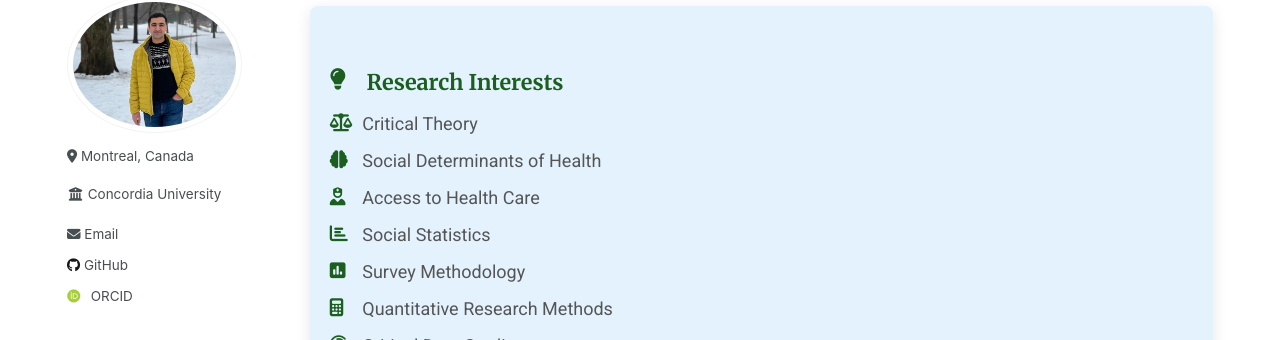
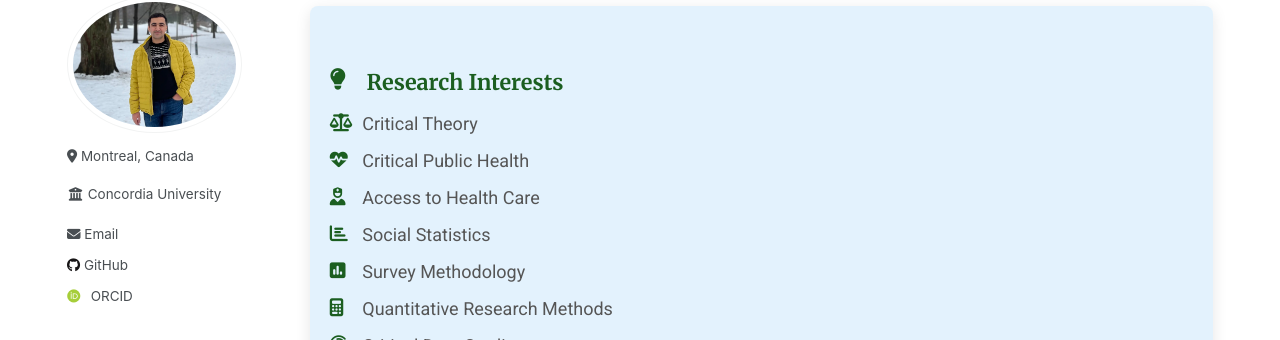
Before and after one commit to Mohsnmonji/mohsnmonji.github.io, a Jekyll site: the page built from about-me.md, in a window 1280 px wide and 900 px high, scrolled down 576 px. Shown: the part 110-450 px from the top of the window. Built offline with Jekyll 4.4.1, drawn with Linux system fonts in a browser that asks for light colours; some web fonts are replaced.

Commit message:
Update about-me.md

```diff
--- a/about-me.md
+++ b/about-me.md
@@ -121,7 +121,7 @@ author_profile: true
   <h3><i class="fas fa-lightbulb icon"></i> Research Interests</h3>
   <ul>
     <li><i class="fas fa-balance-scale icon"></i> Critical Theory</li>
-    <li><i class="fas fa-brain icon"></i> Social Determinants of Health</li>
+    <li><i class="fas fa-heartbeat icon"></i> Critical Public Health</li>
     <li><i class="fas fa-user-nurse icon"></i> Access to Health Care</li>
     <li><i class="fas fa-chart-bar icon"></i> Social Statistics</li>
     <li><i class="fas fa-poll icon"></i> Survey Methodology</li>
```
